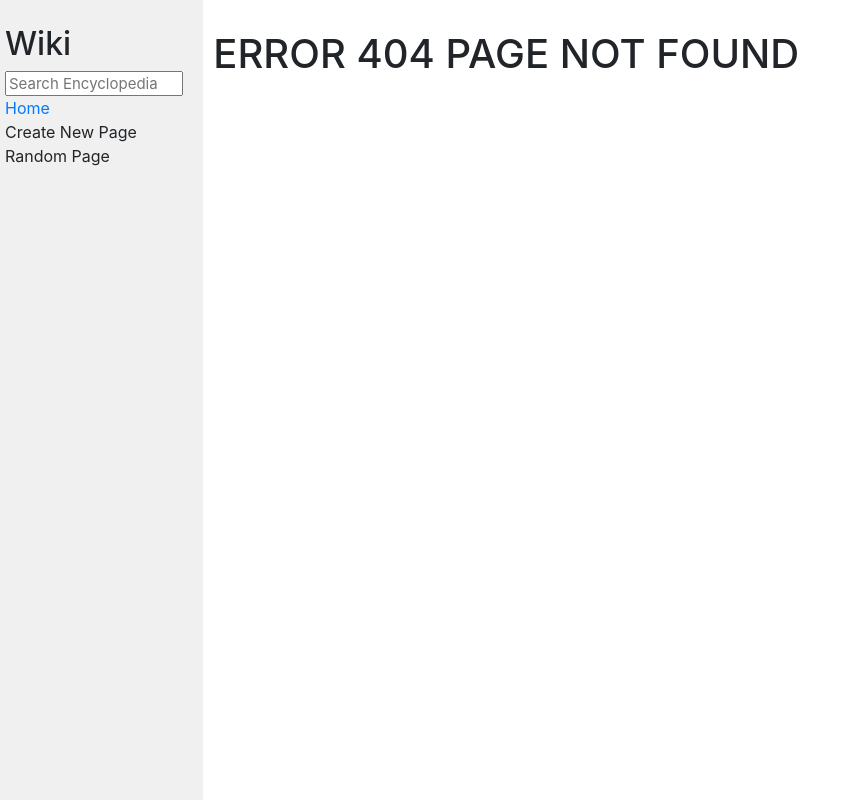
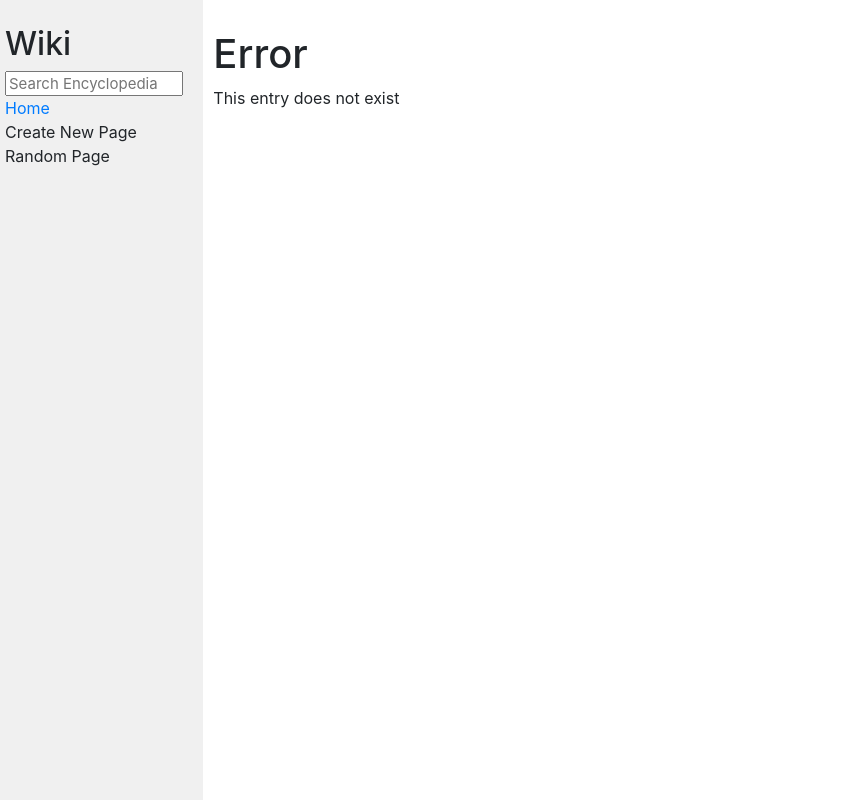
Before and after one commit to lecoggins/CS50PythonJava, a Django app: page /wiki/1 in a window 1280 px wide. Shown: the whole page, without its empty margins (0-855 px from the left). Run offline with Django 3.2, Linux system fonts and the light colour scheme; some libraries are stand-ins or nearby versions.

Commit message:
added o error and entry html pages to show correct information

```diff
--- a/wiki/encyclopedia/templates/encyclopedia/entry.html
+++ b/wiki/encyclopedia/templates/encyclopedia/entry.html
@@ -1,9 +1,9 @@
 {% extends "encyclopedia/layout.html" %}
 
 {% block title %}
-    Encyclopedia: {{title}}
+    Encyclopedia: {{title | safe}}
 {% endblock %}
 
 {% block body %}
-    <h1>{{title}}</h1>
+    <p> {{ content | safe }}</p>
 {% endblock %}
--- a/wiki/encyclopedia/templates/encyclopedia/error.html
+++ b/wiki/encyclopedia/templates/encyclopedia/error.html
@@ -1,9 +1,11 @@
 {% extends "encyclopedia/layout.html" %}
 
 {% block title %}
-    Encyclopedia: 404 Page Not Found
+    Encyclopedia: Error
 {% endblock %}
 
 {% block body %}
-    <h1>ERROR 404 PAGE NOT FOUND</h1>
+    <h1>Error</h1>
+
+    <p>{{ message }}</p>
 {% endblock %}
--- a/wiki/encyclopedia/views.py
+++ b/wiki/encyclopedia/views.py
@@ -19,8 +19,11 @@ def index(request):
 def entry(request, title):
     html_content = convert_md_to_html(title)
     if html_content == None:
-        return render(request, "encyclopedia/error.html")
+        return render(request, "encyclopedia/error.html",{
+            "message": "This entry does not exist"
+            })
     else:
         return render(request, "encyclopedia/entry.html", {
-            "title": {title}
+            "title": title.capitalize(),
+            "content": html_content
         })
```
